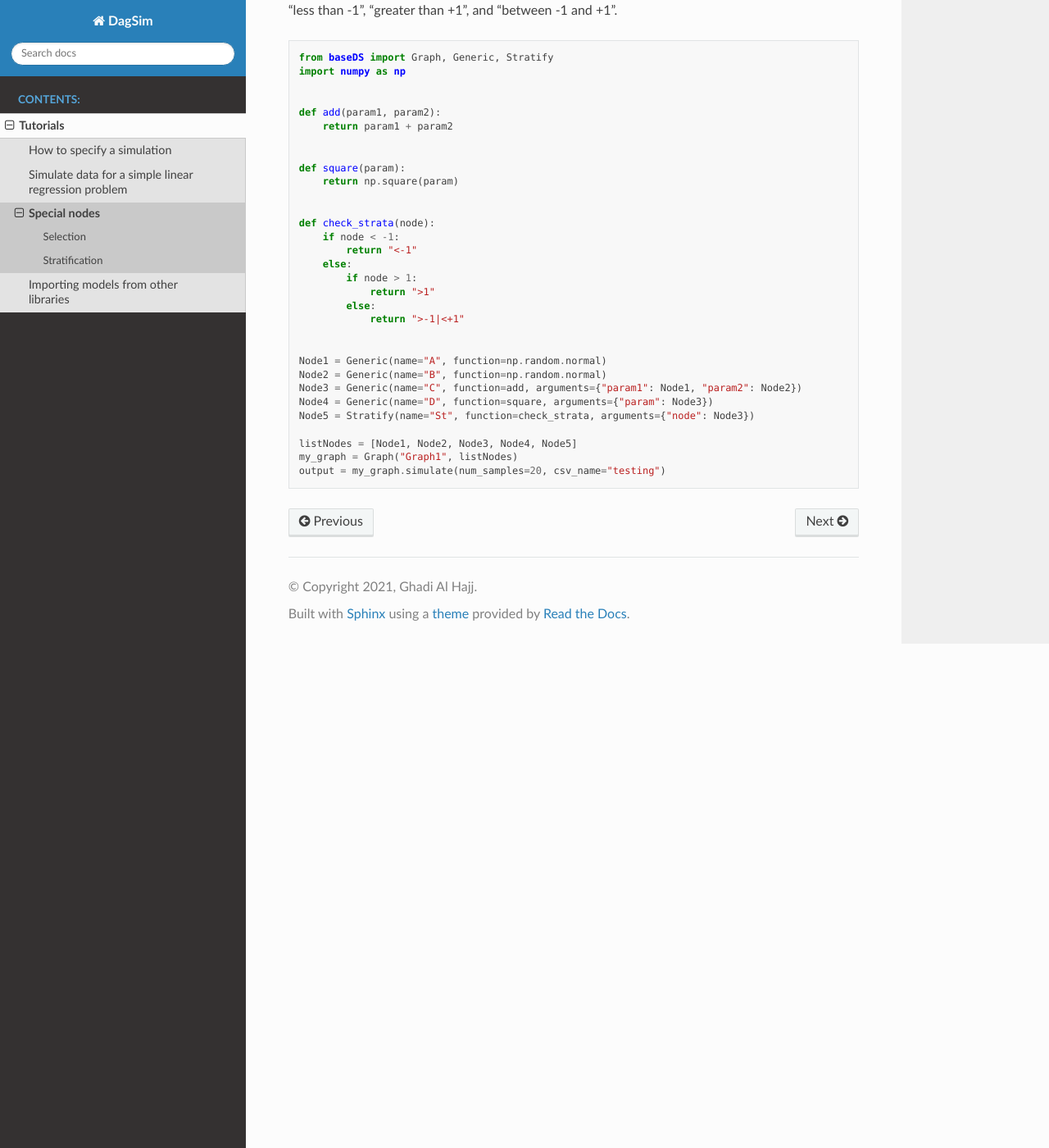
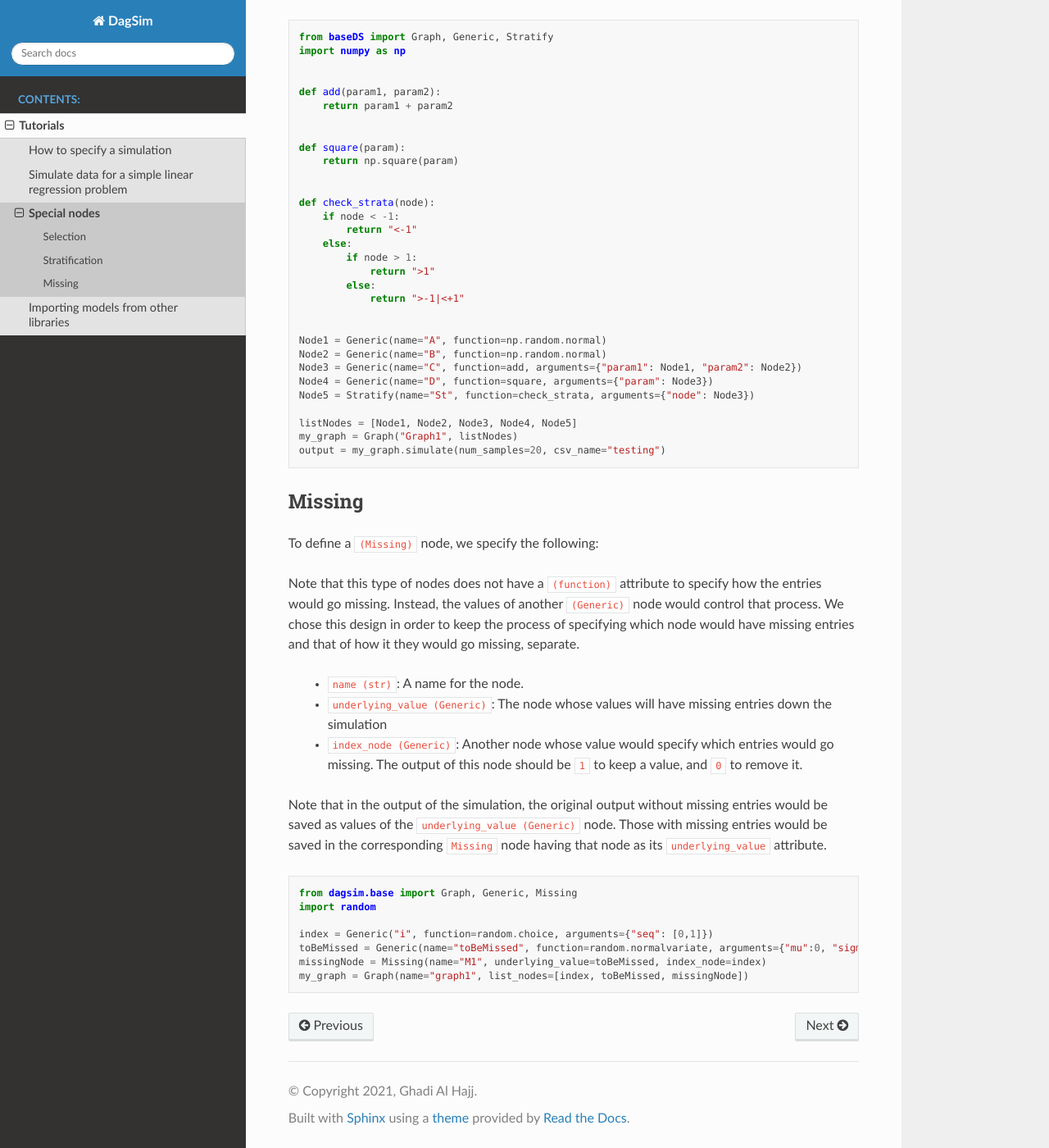
Before and after one commit to uio-bmi/dagsim, a Sphinx documentation site: the page built from docs/source/tutorials/selection_and_stratification.rst, in a window 1280 px wide and 1400 px high, scrolled down 1620 px. Shown: the whole window at 82% size. Built offline with Sphinx 7.4.7 and the Read the Docs theme 2.0.0, drawn with Linux system fonts in a browser that asks for light colours; some of the changed text lies outside the part shown.

```diff
--- a/docs/source/tutorials/selection_and_stratification.rst
+++ b/docs/source/tutorials/selection_and_stratification.rst
@@ -100,5 +99,30 @@ The following code shows an example where the samples are split into three categ
 	output = my_graph.simulate(num_samples=20, csv_name="testing")
 
 
+
+Missing
+---------------------------------------------
+
+To define a :code:`(Missing)` node, we specify the following:
+
+Note that this type of nodes does not have a :code:`(function)` attribute to specify how the entries would go missing. Instead, the values of another :code:`(Generic)` node would control that process.
+We chose this design in order to keep the process of specifying which node would have missing entries and that of how it they would go missing, separate.
+
+ * :code:`name (str)`: A name for the node.
+ * :code:`underlying_value (Generic)`: The node whose values will have missing entries down the simulation
+ * :code:`index_node (Generic)`: Another node whose value would specify which entries would go missing. The output of this node should be :code:`1` to keep a value, and :code:`0` to remove it.
+
+Note that in the output of the simulation, the original output without missing entries would be saved as values of the :code:`underlying_value (Generic)` node. Those with missing entries would be saved in the corresponding :code:`Missing` node having that node as its :code:`underlying_value` attribute.
+
+.. code-block:: python
+
+    from dagsim.base import Graph, Generic, Missing
+    import random
+
+    index = Generic("i", function=random.choice, arguments={"seq": [0,1]})
+    toBeMissed = Generic(name="toBeMissed", function=random.normalvariate, arguments={"mu":0, "sigma": 1})
+    missingNode = Missing(name="M1", underlying_value=toBeMissed, index_node=index)
+    my_graph = Graph(name="graph1", list_nodes=[index, toBeMissed, missingNode])
+
 .. toctree::
    :maxdepth: 2
```
Also changed, not shown: other parts of docs/source/tutorials/selection_and_stratification.rst (+0 -1 lines), docs/source/tutorials/specify_with_code.rst (+9 -5 lines).
